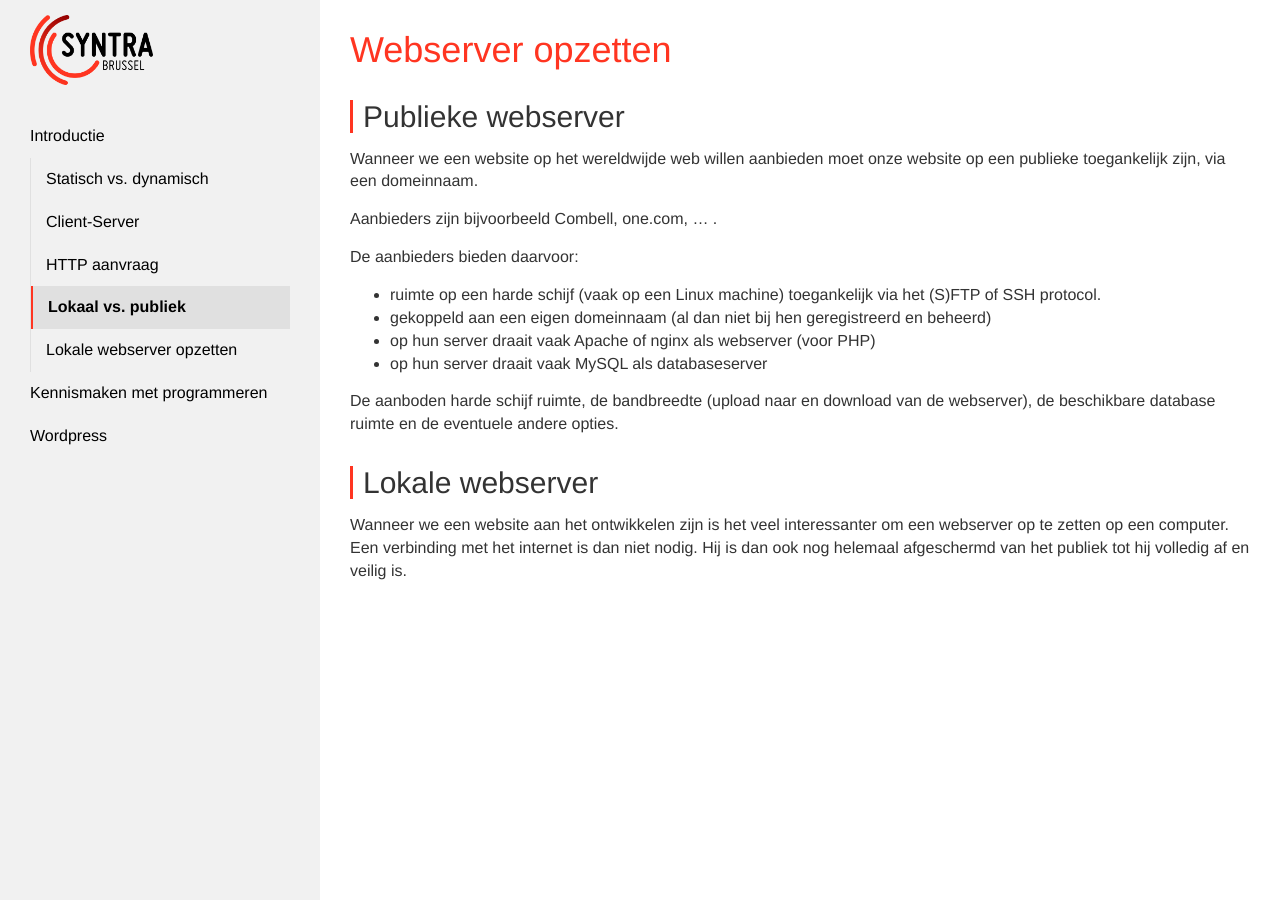
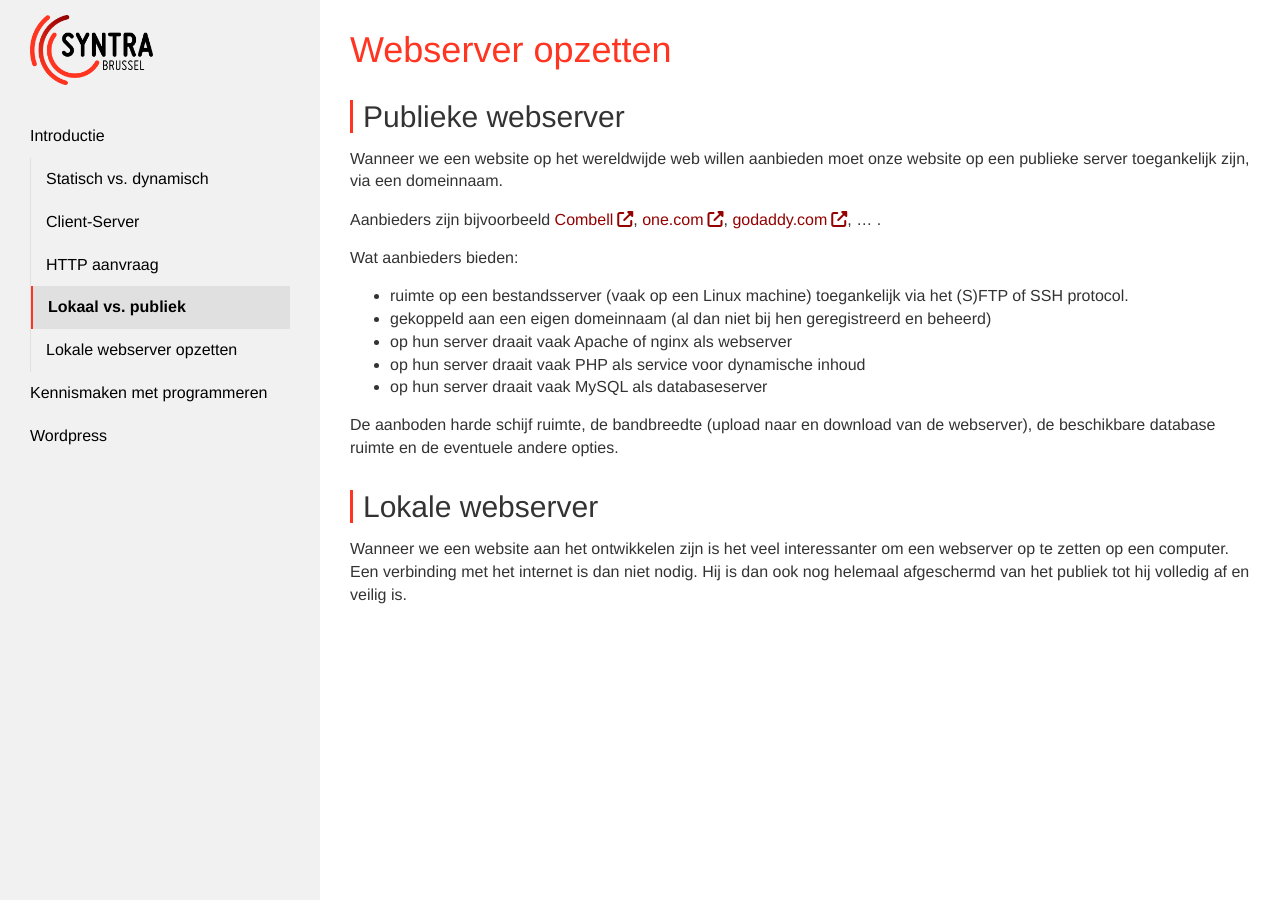
Before and after one commit to Syntra-Brussel/dynamische-webtechnieken, a Jekyll site: the page built from introductie/lokaal-vs-publiek.md, in a window 1280 px wide and 900 px high. Built offline with Jekyll 4.4.1, drawn with Linux system fonts in a browser that asks for light colours; nearby versions of some CDN libraries; a script that is not in the unit is left out.

Commit message:
Update lokaal-vs-publiek.md

```diff
--- a/introductie/lokaal-vs-publiek.md
+++ b/introductie/lokaal-vs-publiek.md
@@ -5,14 +5,15 @@ url: /introductie/lokaal-vs-publiek
 collection: introductie
 ---
 ## Publieke webserver
-Wanneer we een website op het wereldwijde web willen aanbieden moet onze website op een publieke toegankelijk zijn, via een domeinnaam.
+Wanneer we een website op het wereldwijde web willen aanbieden moet onze website op een publieke server toegankelijk zijn, via een domeinnaam.
 
-Aanbieders zijn bijvoorbeeld Combell, one.com, ... .
+Aanbieders zijn bijvoorbeeld <a href="https://www.combell.com" target="_blank">Combell</a>, <a href="https://www.one.com" target="_blank">one.com</a>, <a href="https://www.godaddy.com/nl-be" target="_blank">godaddy.com</a>, ... .
 
-De aanbieders bieden daarvoor:
-* ruimte op een harde schijf (vaak op een Linux machine) toegankelijk via het (S)FTP of SSH protocol.
+Wat aanbieders bieden:
+* ruimte op een bestandsserver (vaak op een Linux machine) toegankelijk via het (S)FTP of SSH protocol.
 * gekoppeld aan een eigen domeinnaam (al dan niet bij hen geregistreerd en beheerd)
-* op hun server draait vaak Apache of nginx als webserver (voor PHP)
+* op hun server draait vaak Apache of nginx als webserver
+* op hun server draait vaak PHP als service voor dynamische inhoud
 * op hun server draait vaak MySQL als databaseserver
 
 De aanboden harde schijf ruimte, de bandbreedte (upload naar en download van de webserver), de beschikbare database ruimte en de eventuele andere opties.
```
